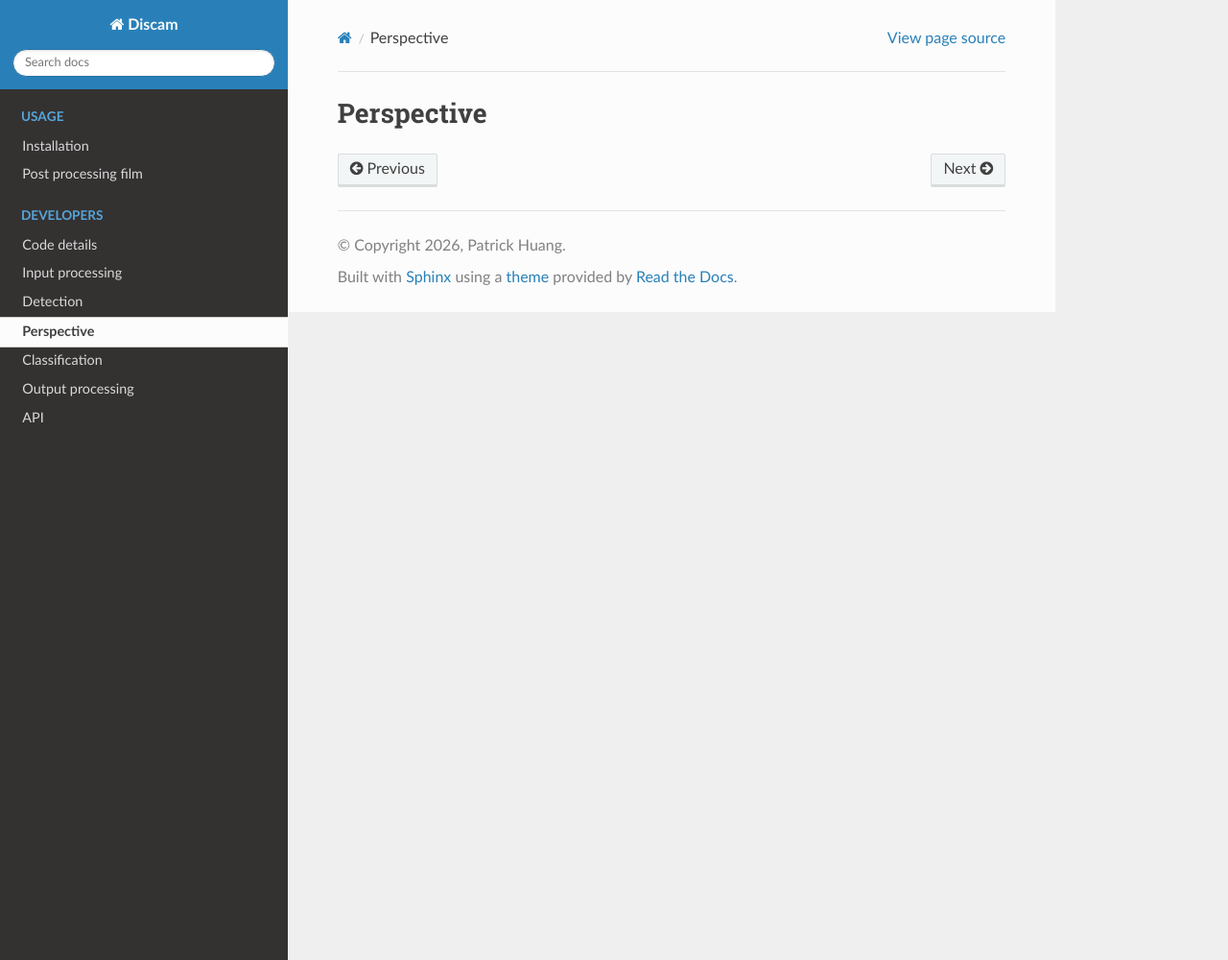
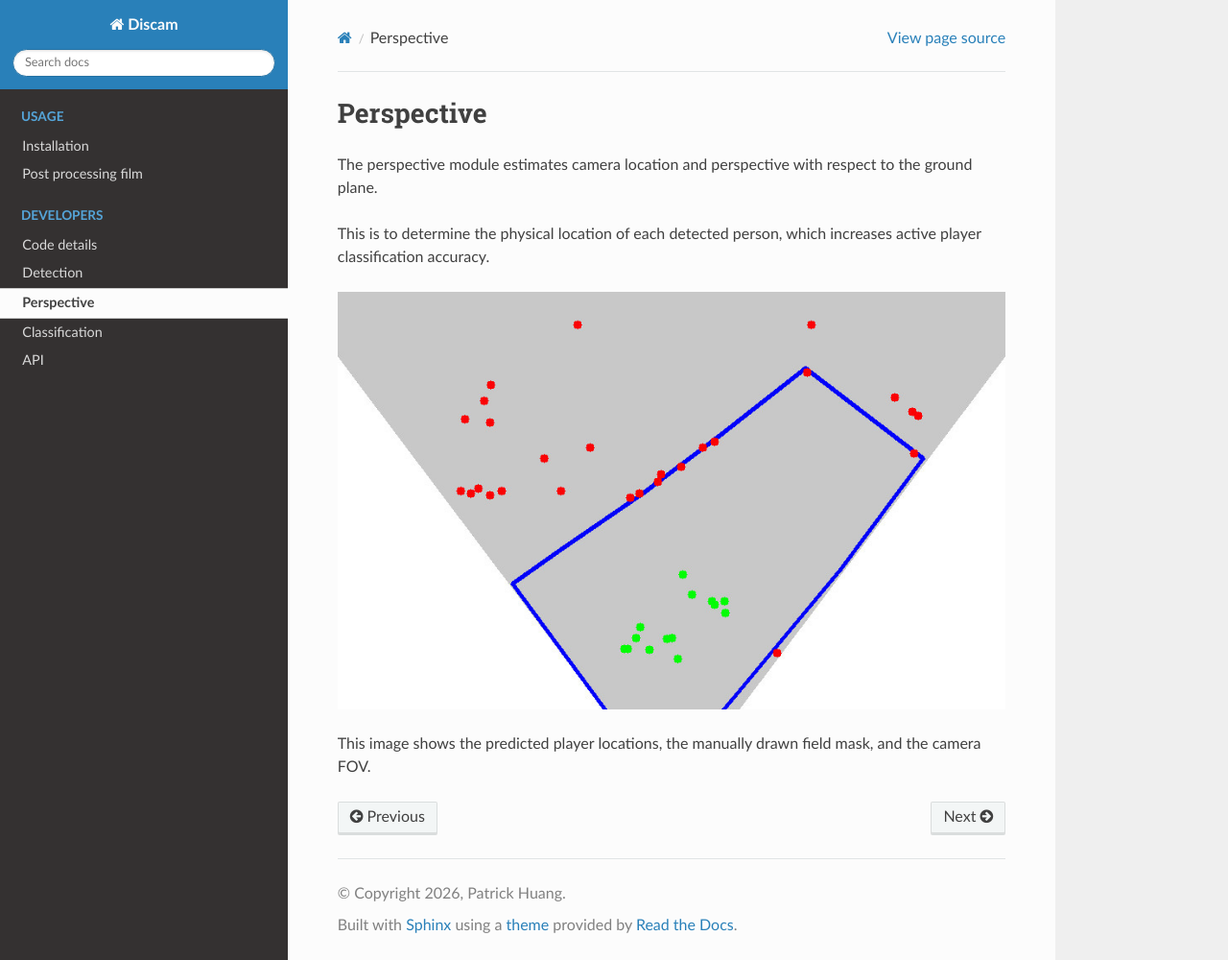
Before and after one commit to phuang1024/Discam, a Sphinx documentation site: the page built from docs/dev/perspective.rst, in a window 1280 px wide and 1000 px high. Shown: the whole window at 96% size. Built offline with Sphinx 7.4.7 and the Read the Docs theme 3.1.0, drawn with Linux system fonts in a browser that asks for light colours.

Commit message:
Images docs.

```diff
--- a/docs/dev/classification.rst
+++ b/docs/dev/classification.rst
@@ -1,2 +1,8 @@
 Classification
 ==============
+
+The classification module determines whether each detected person is active or not.
+
+.. image:: ../img/DetectVis.jpg
+
+This image shows active players in green and inactive players in red.
--- a/docs/dev/detection.rst
+++ b/docs/dev/detection.rst
@@ -8,3 +8,7 @@ This is implemented with the
 neural network, and the
 `SAHI <https://github.com/obss/SAHI>`_
 hyper inference tool.
+
+.. image:: ../img/DetectVis.jpg
+
+This image shows the bounding boxes drawn around all detected people.
--- a/docs/dev/input_proc.rst
+++ /dev/null
@@ -1,2 +0,0 @@
-Input processing
-================
--- a/docs/dev/output_proc.rst
+++ /dev/null
@@ -1,2 +0,0 @@
-Output processing
-=================
--- a/docs/dev/perspective.rst
+++ b/docs/dev/perspective.rst
@@ -1,2 +1,13 @@
 Perspective
 ===========
+
+The perspective module estimates camera location and perspective with respect
+to the ground plane.
+
+This is to determine the physical location of each detected person, which increases
+active player classification accuracy.
+
+.. image:: ../img/LocsVis.jpg
+
+This image shows the predicted player locations, the manually drawn field mask,
+and the camera FOV.
--- a/docs/index.rst
+++ b/docs/index.rst
@@ -13,11 +13,9 @@ Discam
    :hidden:
 
    dev/code_details.rst
-   dev/input_proc.rst
    dev/detection.rst
    dev/perspective.rst
    dev/classification.rst
-   dev/output_proc.rst
    dev/api.rst
 
 
```
Also changed, not shown: docs/img/DetectVis.jpg (added), docs/img/LocsVis.jpg (added).
